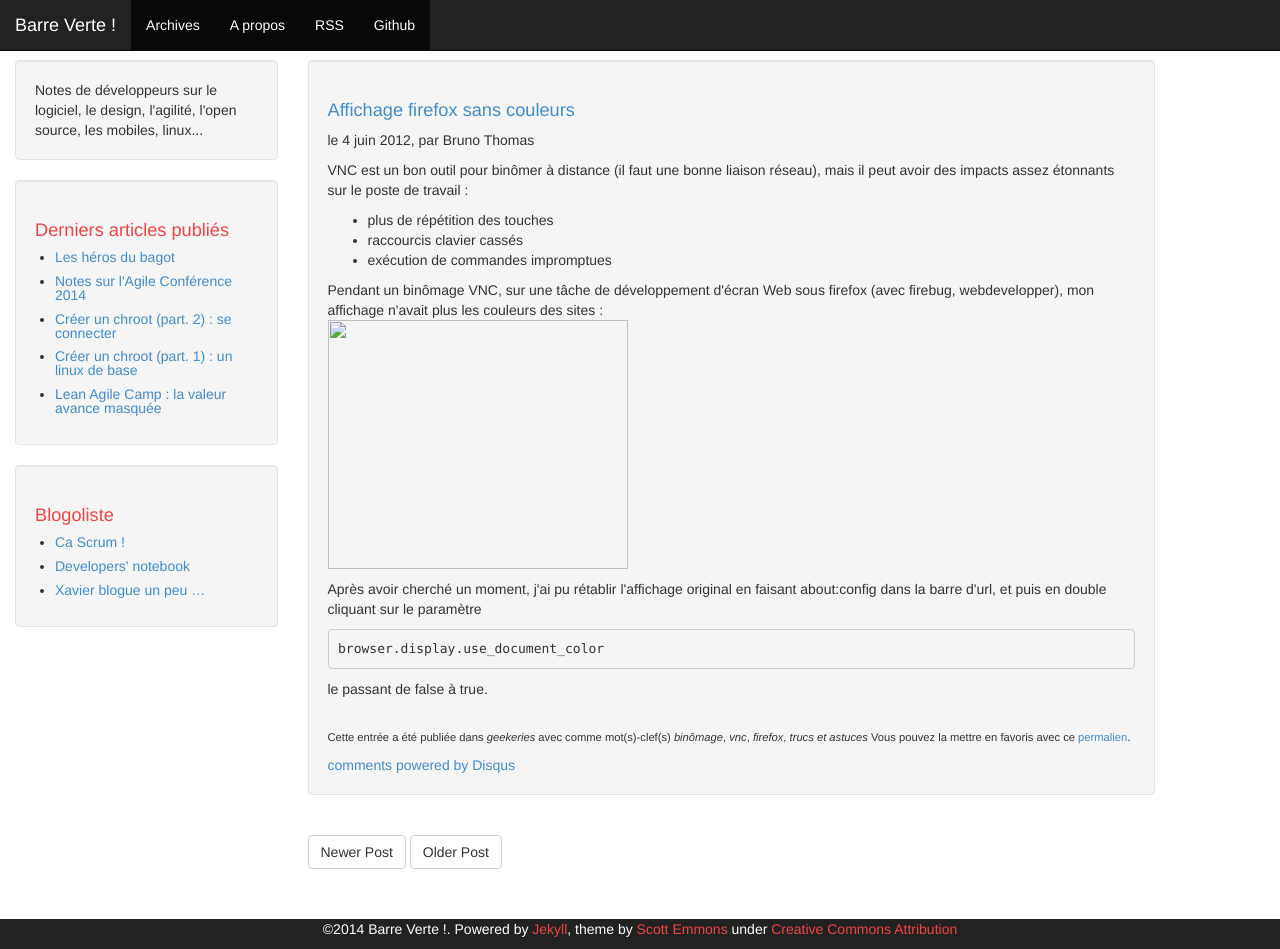
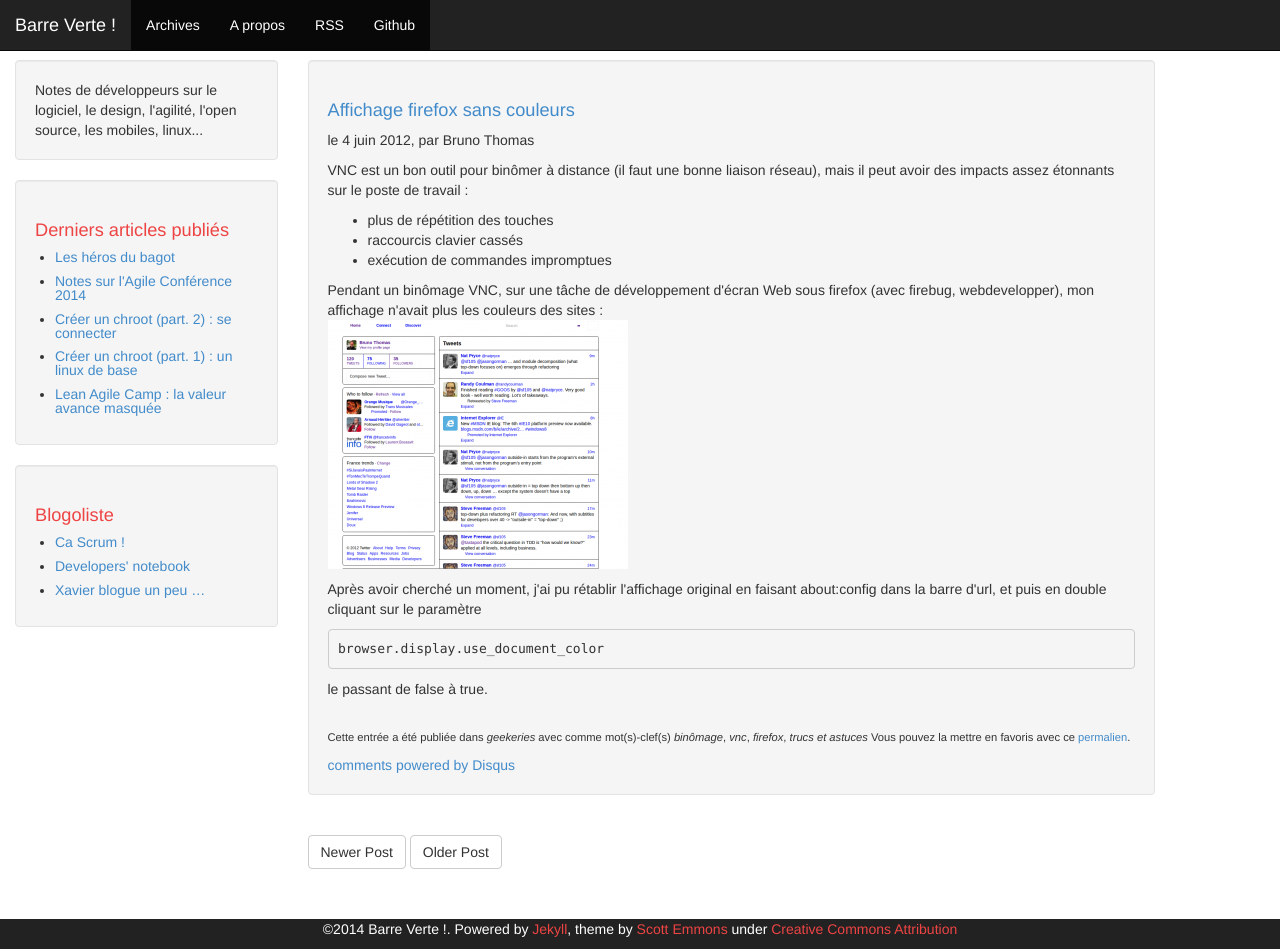
Before and after one commit to MichaelBitard/barreverte.github.io, a Jekyll site: the page built from _posts/2012-06-04-affichage-firefox-sans-couleurs.markdown, in a window 1280 px wide and 949 px high. Built offline with Jekyll 4.4.1, drawn with Linux system fonts in a browser that asks for light colours; Markdown is read by kramdown in place of the engine named in the settings; comment, search, counter and statistics services are not loaded.

Commit message:
import images: 2012-06-04-affichage-firefox-sans-couleurs #2

```diff
--- a/_posts/2012-06-04-affichage-firefox-sans-couleurs.markdown
+++ b/_posts/2012-06-04-affichage-firefox-sans-couleurs.markdown
@@ -33,7 +33,7 @@
 <li>exécution de commandes impromptues</li>
 </ul>
 <p>Pendant un binômage VNC, sur une tâche de développement d'écran Web sous firefox (avec firebug, webdevelopper), mon affichage n'avait plus les couleurs des sites :<br />
-<a href="http://www.barreverte.fr/wp-content/uploads/2012/06/capture_affichage_ff.png"><img src="http://www.barreverte.fr/wp-content/uploads/2012/06/capture_affichage_ff-300x249.png" alt="" title="capture_affichage_ff" width="300" height="249" class="aligncenter size-medium wp-image-2622" /></a></p>
+<a href="/images/capture_affichage_ff.png"><img src="/images/capture_affichage_ff-300x249.png" alt="" title="capture_affichage_ff" width="300" height="249" class="aligncenter size-medium wp-image-2622" /></a></p>
 <p>Après avoir cherché un moment, j'ai pu rétablir l'affichage original en faisant about:config dans la barre d'url, et puis en double cliquant sur le paramètre
 <pre>browser.display.use_document_color</pre>
 <p> le passant de false à true.</p>
```
Also changed, not shown: images/capture_affichage_ff-300x249.png (added), images/capture_affichage_ff.png (added).
